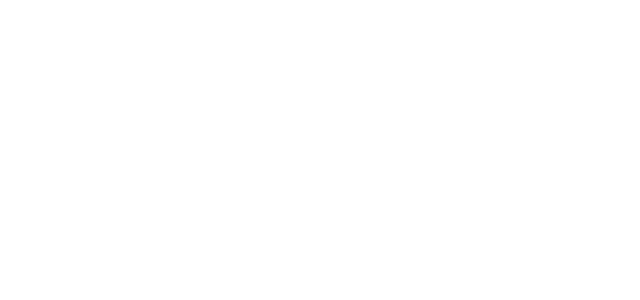
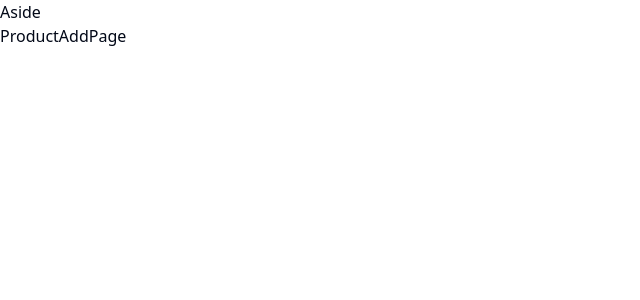
Before and after one commit to datlt2306/FPL-WEB209, a React (Vite) app in the folder SU24/fe/: page /admin/products/add in a window 1280 px wide. Before the commit this address had no page. Shown: the top 300 px of the page, without its empty margins (0-640 px from the left). Built offline with nearby package versions, Linux system fonts and the light colour scheme.

Commit message:
WD18332 - Buổi 5

```diff
--- /dev/null
+++ b/SU24/fe/src/pages/(dashboard)/products/add/page.tsx
@@ -0,0 +1,9 @@
+import React from "react";
+
+type Props = {};
+
+const ProductAddPage = (props: Props) => {
+    return <div>ProductAddPage</div>;
+};
+
+export default ProductAddPage;
--- /dev/null
+++ b/SU24/fe/src/pages/(dashboard)/products/edit/page.tsx
@@ -0,0 +1,9 @@
+import React from "react";
+
+type Props = {};
+
+const ProductEditPage = (props: Props) => {
+    return <div>ProductEditPage</div>;
+};
+
+export default ProductEditPage;
--- a/SU24/fe/src/routes/index.tsx
+++ b/SU24/fe/src/routes/index.tsx
@@ -1,5 +1,7 @@
 import DashboardPage from "@/pages/(dashboard)/dashboard/page";
 import LayoutAdmin from "@/pages/(dashboard)/layout";
+import ProductAddPage from "@/pages/(dashboard)/products/add/page";
+import ProductEditPage from "@/pages/(dashboard)/products/edit/page";
 import ProductManagementPage from "@/pages/(dashboard)/products/page";
 import HomePage from "@/pages/(website)/home/page";
 import LayoutWebsite from "@/pages/(website)/layout";
@@ -15,6 +17,8 @@ const Router = () => {
                 <Route path="admin" element={<LayoutAdmin />}>
                     <Route index element={<DashboardPage />} />
                     <Route path="products" element={<ProductManagementPage />} />
+                    <Route path="products/add" element={<ProductAddPage />} />
+                    <Route path="products/:id/edit" element={<ProductEditPage />} />
                 </Route>
             </Routes>
         </>
```
